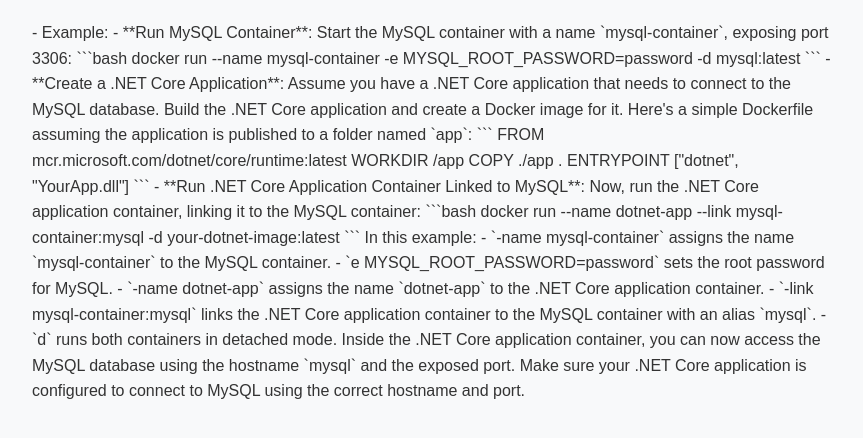
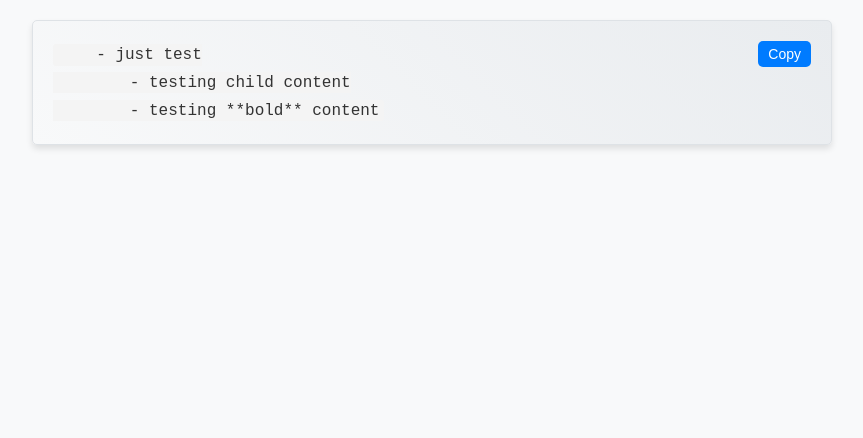
Before and after one commit to sbmagar13/sample-app, a Flask app: page /posts in a window 1280 px wide. Shown: the top 438 px of the page, without its empty margins (208-1071 px from the left). Run offline with Flask 3, Linux system fonts and the light colour scheme.

Commit message:
Sample app for Knowledge Sharing Docker Session - Blogging App

````diff
--- a/app.py
+++ b/app.py
@@ -5,7 +5,6 @@
 
 app = Flask(__name__)
 
-# Function to fetch URL preview data
 def get_url_preview(url):
     try:
         response = requests.get(url)
@@ -20,7 +19,6 @@
         print(f"Error fetching URL preview for {url}: {e}")
         return None
 
-# Function to embed URL previews into Markdown content
 def embed_url_preview(markdown_content):
     try:
         soup = BeautifulSoup(markdown_content, 'html.parser')
@@ -39,14 +37,12 @@
 
 @app.route('/')
 def index():
-    # Read the Markdown file and embed URL previews
     markdown_file = "docker_session_1.md"
     with open(markdown_file, 'r') as file:
         markdown_content = file.read()
 
     html_content = embed_url_preview(markdown_content)
 
-    # Convert Markdown to HTML
     html_content = markdown2.markdown(html_content, extras=["tables", "code-friendly", "fenced-code-blocks", "metadata", "latex", "footnotes", "smarty-pants", "strike", "tag-friendly", "xml"])
 
     # soup = BeautifulSoup(html_content, 'html.parser')
@@ -71,41 +67,12 @@
 
 @app.route('/posts')
 def blogs():
-    html_content = """
-        - Example:
-    - **Run MySQL Container**: Start the MySQL container with a name `mysql-container`, exposing port 3306:
-
-        ```bash
-        docker run --name mysql-container -e MYSQL_ROOT_PASSWORD=password -d mysql:latest
-        ```
-
-    - **Create a .NET Core Application**: Assume you have a .NET Core application that needs to connect to the MySQL database. Build the .NET Core application and create a Docker image for it. Here's a simple Dockerfile assuming the application is published to a folder named `app`:
-
-        ```
-        FROM mcr.microsoft.com/dotnet/core/runtime:latest
-        WORKDIR /app
-        COPY ./app .
-        ENTRYPOINT ["dotnet", "YourApp.dll"]
-        ```
-
-    - **Run .NET Core Application Container Linked to MySQL**: Now, run the .NET Core application container, linking it to the MySQL container:
-
-        ```bash
-        docker run --name dotnet-app --link mysql-container:mysql -d your-dotnet-image:latest
-        ```
-
-
-    In this example:
-
-    - `-name mysql-container` assigns the name `mysql-container` to the MySQL container.
-    - `e MYSQL_ROOT_PASSWORD=password` sets the root password for MySQL.
-    - `-name dotnet-app` assigns the name `dotnet-app` to the .NET Core application container.
-    - `-link mysql-container:mysql` links the .NET Core application container to the MySQL container with an alias `mysql`.
-    - `d` runs both containers in detached mode.
-
-    Inside the .NET Core application container, you can now access the MySQL database using the hostname `mysql` and the exposed port. Make sure your .NET Core application is configured to connect to MySQL using the correct hostname and port.
-
+    md_content = """
+        - just test
+            - testing child content
+            - testing **bold** content
     """
+    html_content = markdown2.markdown(md_content,["tables", "fenced-code-blocks"])
     return render_template('index.html', content=html_content)
 
 if __name__ == '__main__':
--- a/templates/index.html
+++ b/templates/index.html
@@ -9,18 +9,14 @@
         {{ content | safe }}
     </div>
 
-    <!-- Include jQuery -->
     <script src="https://code.jquery.com/jquery-3.6.0.min.js"></script>
 
-    <!-- JavaScript to fetch and embed URL previews -->
     <script>
         $(document).ready(function() {
-            // Function to fetch URL preview data
             function getURLPreview(url) {
                 return $.get('/preview?url=' + encodeURIComponent(url));
             }
 
-            // Function to embed URL previews into Markdown content
             function embedURLPreviews() {
                 $('.markdown-content a').each(function() {
                     var $link = $(this);
@@ -39,12 +35,10 @@
                 });
             }
 
-            // Embed URL previews when the page is loaded
             embedURLPreviews();
         });
     </script>
 
-    <!-- JavaScript to add copy buttons to code blocks in Markdown content -->
     <script>
         document.addEventListener('DOMContentLoaded', function() {
             document.querySelectorAll('.markdown-content pre code').forEach(codeBlock => {
````
Also changed, not shown: templates/post.html (+0 -41 lines), 1 other file.
